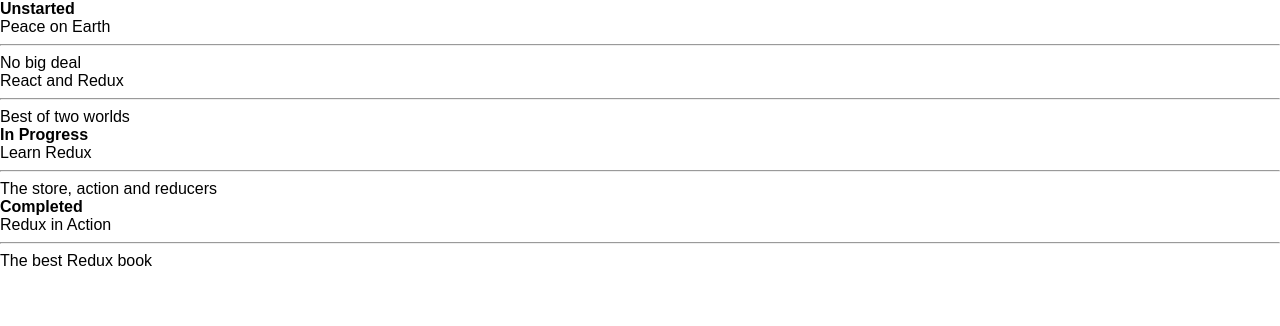
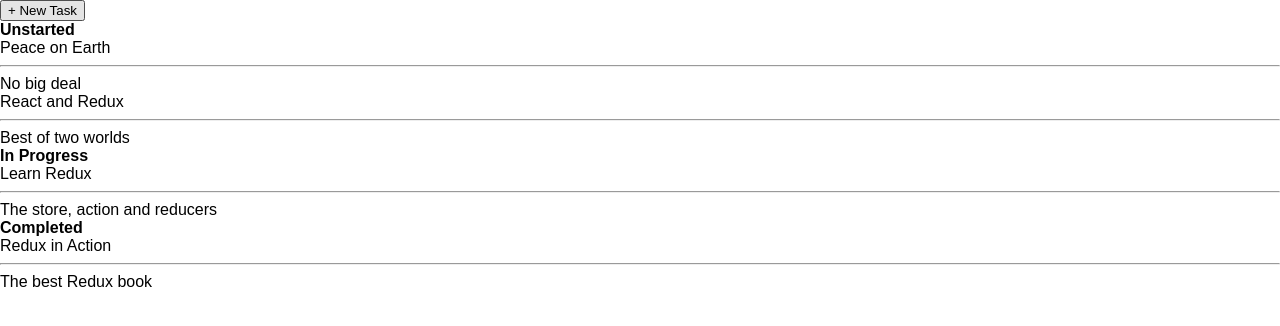
Before and after one commit to vietma/task-manager, a React (Create React App) app: page / in a window 1280 px wide. Shown: the top 326 px of the page. Built offline with nearby package versions, Linux system fonts and the light colour scheme.

Commit message:
added Action Creator and new Task form

```diff
--- a/src/App.js
+++ b/src/App.js
@@ -3,12 +3,18 @@ import TasksPage from "./components/TasksPage";
 /* import logo from './logo.svg';
 import './App.css'; */
 import { connect } from "react-redux";
+import { createTask } from "./actions";
 
 class App extends Component {
+  onCreateTask = ({ title, description }) => {
+    this.props.dispatch(createTask({ title, description }));
+  };
+
   render() {
+    console.log("props from App ", this.props);
     return (
       <div className="main-content">
-        <TasksPage tasks={this.props.tasks} />
+        <TasksPage tasks={this.props.tasks} onCreateTask={this.onCreateTask} />
       </div>
     );
   }
--- /dev/null
+++ b/src/actions/index.jsx
@@ -0,0 +1,16 @@
+let _id = 1;
+export function uniqueId() {
+  return _id++;
+}
+
+export function createTask({ title, description }) {
+  return {
+    type: "CREATE_TASK",
+    payload: {
+      id: uniqueId(),
+      title,
+      description,
+      status: "Unstarted"
+    }
+  };
+}
--- a/src/components/TasksPage/index.jsx
+++ b/src/components/TasksPage/index.jsx
@@ -4,6 +4,15 @@ import TaskList from "../TaskList";
 const TASK_STATUSES = ["Unstarted", "In Progress", "Completed"];
 
 class TasksPage extends Component {
+  constructor(props) {
+    super(props);
+    this.state = {
+      showNewTaskForm: false,
+      title: "",
+      description: ""
+    };
+  }
+
   renderTaskLists() {
     return TASK_STATUSES.map(status => {
       const statusTasks = this.props.tasks.filter(
@@ -12,9 +21,66 @@ class TasksPage extends Component {
       return <TaskList key={status} status={status} tasks={statusTasks} />;
     });
   }
+
+  toggleForm = () => {
+    this.setState({ showNewTaskForm: !this.state.showNewTaskForm });
+  };
+
+  onCreateTask = e => {
+    e.preventDefault();
+    this.props.onCreateTask({
+      title: this.state.title,
+      description: this.state.description
+    });
+    this.resetForm();
+  };
+
+  resetForm() {
+    this.setState({
+      showNewTaskForm: false,
+      title: "",
+      description: ""
+    });
+  }
+
+  onTitleChange = e => {
+    this.setState({ title: e.target.value });
+  };
+
+  onDescriptionChange = e => {
+    this.setState({ description: e.target.value });
+  };
+
   render() {
     return (
-      <div className="tasks">
+      <div className="task-list">
+        <div className="task-list-header">
+          <button className="button button-default" onClick={this.toggleForm}>
+            + New Task
+          </button>
+        </div>
+        {this.state.showNewTaskForm && (
+          <form className="task-list-form" onSubmit={this.onCreateTask}>
+            <input
+              className="full-width-input"
+              onChange={this.onTitleChange}
+              value={this.state.title}
+              placeholder="title"
+              type="text"
+            />
+            <input
+              className="full-width-input"
+              onChange={this.onDescriptionChange}
+              value={this.state.description}
+              placeholder="description"
+              type="text"
+            />
+            <button className="button" type="submit">
+              Save
+            </button>
+          </form>
+        )}
+
         <div className="task-lists">{this.renderTaskLists()}</div>
       </div>
     );
--- a/src/reducers/index.jsx
+++ b/src/reducers/index.jsx
@@ -1,24 +1,26 @@
+import { uniqueId } from "../actions";
+
 const mockTasks = [
   {
-    id: 1,
+    id: uniqueId(),
     title: "Learn Redux",
     description: "The store, action and reducers",
     status: "In Progress"
   },
   {
-    id: 2,
+    id: uniqueId(),
     title: "Peace on Earth",
     description: "No big deal",
     status: "Unstarted"
   },
   {
-    id: 3,
+    id: uniqueId(),
     title: "Redux in Action",
     description: "The best Redux book",
     status: "Completed"
   },
   {
-    id: 4,
+    id: uniqueId(),
     title: "React and Redux",
     description: "Best of two worlds",
     status: "Unstarted"
@@ -26,5 +28,8 @@ const mockTasks = [
 ];
 
 export default function tasks(state = { tasks: mockTasks }, action) {
+  if (action.type === "CREATE_TASK") {
+    return { tasks: state.tasks.concat(action.payload) };
+  }
   return state;
 }
```
Also changed, not shown: 1 other file (tests, documents, lock files or other folders).
